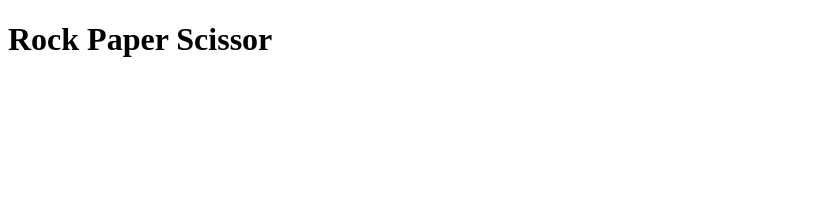
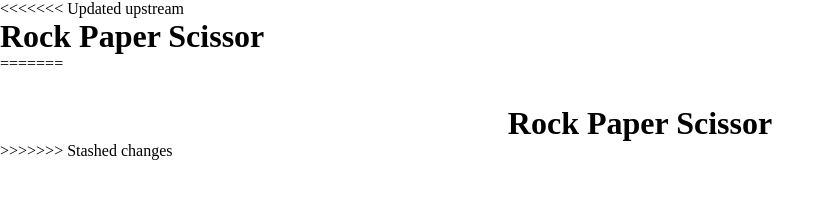
Before and after one commit to andreimandrique/rock-paper-scissor, a plain HTML site: page index.html in a window 1280 px wide. Shown: the whole page, without its empty margins (0-835 px from the left). Drawn offline with Linux system fonts and the light colour scheme.

Commit message:
add css and images

```diff
--- a/index.html
+++ b/index.html
@@ -4,10 +4,15 @@
     <meta charset="UTF-8">
     <meta name="viewport" content="width=device-width, initial-scale=1.0">
     <title>Document</title>
+    <link rel="stylesheet" href="style.css">
 </head>
 <body>
 
+<<<<<<< Updated upstream
     <h1>Rock Paper Scissor</h1>
+=======
+    <h1 class="header">Rock Paper Scissor</h1>
+>>>>>>> Stashed changes
 
     <script src="index.js"></script>
 </body>
--- a/style.css
+++ b/style.css
@@ -0,0 +1,10 @@
+*{
+    margin: 0;
+    padding: 0;
+    box-sizing: border-box;
+}
+
+.header{
+    margin-top: 2rem;
+    text-align: center;
+}
```
Also changed, not shown: images/paper.jpg (added), images/rock.jpg (added), images/scissor.jpg (added).
